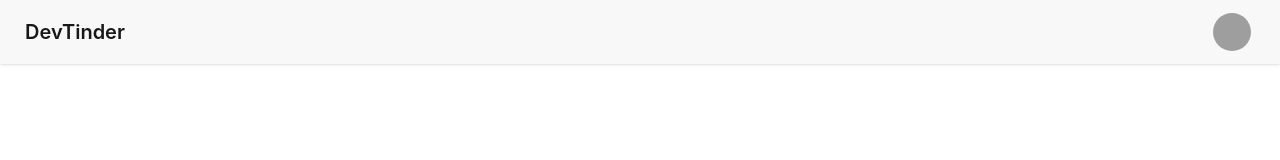
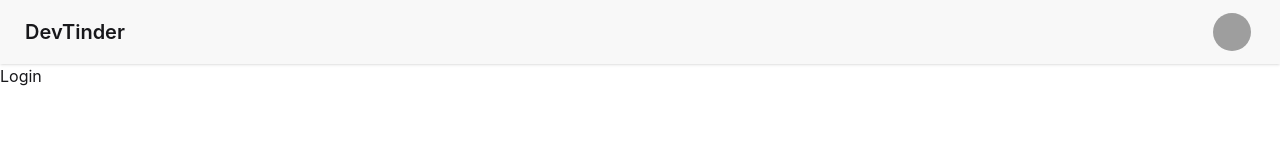
Before and after one commit to skandanakv/DevTinder_UI, a React (Vite) app: page /login in a window 1280 px wide. Shown: the top 160 px of the page. Built offline with nearby package versions, Linux system fonts and the light colour scheme; grey boxes are pictures that could not be loaded.

Commit message:
children routing

```diff
--- a/package.json
+++ b/package.json
@@ -12,7 +12,8 @@
   "dependencies": {
     "@tailwindcss/vite": "^4.3.3",
     "react": "^19.2.8",
-    "react-dom": "^19.2.8"
+    "react-dom": "^19.2.8",
+    "react-router-dom": "^7.18.4"
   },
   "devDependencies": {
     "@eslint/js": "^10.0.1",
--- a/src/App.jsx
+++ b/src/App.jsx
@@ -1,9 +1,20 @@
-import NavBar from "./components/NavBar";
+import { BrowserRouter, Routes, Route } from "react-router-dom";
+import Body from "./components/Body";
+import Login from "./components/Login";
+import Profile from "./components/Profile";
 
 function App() {
   return (
 <>
-< NavBar />
+<BrowserRouter basename="/">
+<Routes>
+    <Route path="/" element={<Body /> } >
+       <Route path="/login" element={<Login />} />
+       <Route path="/profile" element={<Profile />} />
+    </Route>
+</Routes>
+</ BrowserRouter >
+
 
 </>
   );
--- /dev/null
+++ b/src/components/Body.jsx
@@ -0,0 +1,14 @@
+import { Outlet } from 'react-router-dom'
+import NavBar from './NavBar'
+
+const Body = () => {
+  return (
+    <div>
+   <NavBar />
+    <Outlet />
+    </div>
+
+  )
+}
+
+export default Body
--- /dev/null
+++ b/src/components/Login.jsx
@@ -0,0 +1,9 @@
+
+
+const Login = () => {
+  return (
+    <div>Login</div>
+  )
+}
+
+export default Login
--- /dev/null
+++ b/src/components/Profile.jsx
@@ -0,0 +1,9 @@
+
+
+const Profile = () => {
+  return (
+    <div>Profile</div>
+  )
+}
+
+export default Profile
```
Also changed, not shown: 2 other files (tests, documents, lock files or other folders).
